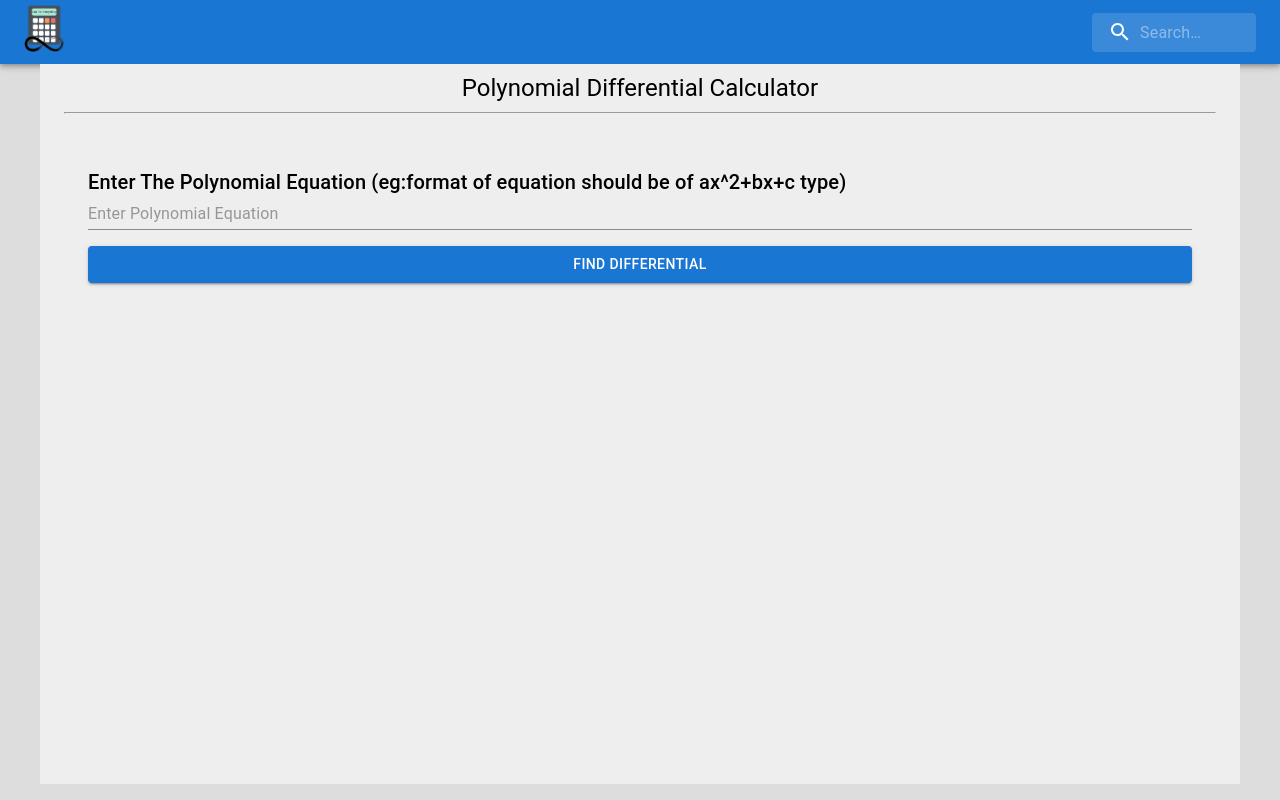
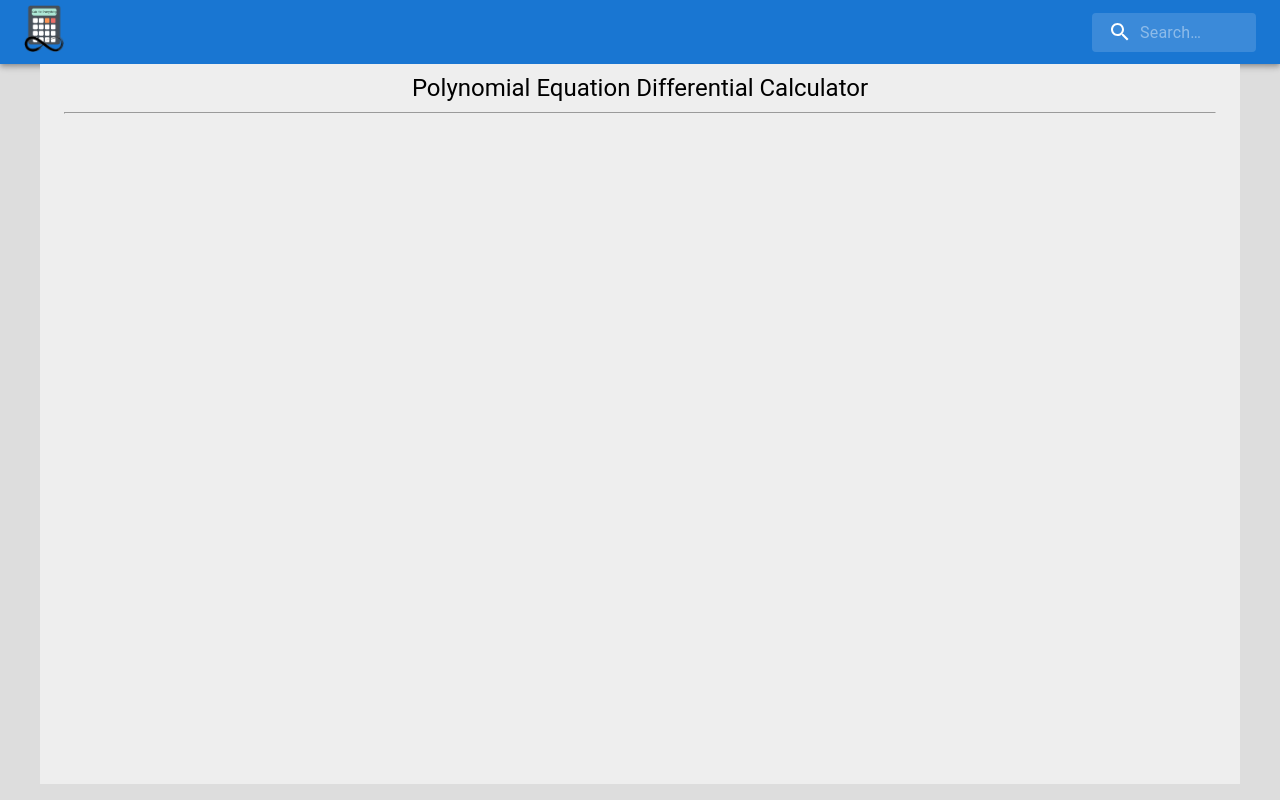
Before and after one commit to SarthakKeshari/calc_for_everything, a React (Create React App) app in the folder calculators/: page /polynomialeqdifferentialcalc in a window 1280 px wide. Built offline with nearby package versions, Linux system fonts and the light colour scheme.

Commit message:
added polynomial integral code

```diff
--- a/calculators/src/mathematical/polynomialEqDifferentialCalc/MainPolynomialEqDifferentialCalc.js
+++ b/calculators/src/mathematical/polynomialEqDifferentialCalc/MainPolynomialEqDifferentialCalc.js
@@ -1,123 +1,14 @@
-import React, { useEffect, useState } from "react";
-import { Container, Button, Input, Typography, Divider } from "@mui/material";
+import React from 'react';
+import { Container, Typography } from '@mui/material';
 
-function MainPolynomialEqDifferentialCalc() {
-  // our input equation
-  const [equation, setEquation] = useState("");
-  // our output equation
-  const [Intequation, setIntEquation] = useState("");
-
-  function FindIntegral() {
-    if (!equation) return;
-    const validPattern = /^[0-9x\+\^\s\-\*]+$/;
-    if (!validPattern.test(equation)) {
-      alert("wrong equation format");
-      return;
-    }
-    const equationWithoutSpaces = equation.replace(/\s+/g, "");
-    const cleanedEquation = equationWithoutSpaces.replace(
-      /([0-9]+)\*([0-9]+)/g,
-      (match, num1, num2) => {
-        return (parseInt(num1) * parseInt(num2)).toString();
-      }
-    );
-    const simplifiedEquation = cleanedEquation.replace(
-      (match, exp1, exp2) => {
-        return `x^${parseInt(exp1) + parseInt(exp2)}`;
-      }
-    );
-
-    const eqArr = cleanedEquation.split(/(\+|-)/);
-    for (let i = 0; i < eqArr.length - 2; i++) {
-      if (
-        (eqArr[i] === "+" && eqArr[i + 2] === "+") && eqArr[i+1]===""  ||
-        (eqArr[i] === "-" && eqArr[i + 2] === "-") && eqArr[i+1]==="" ||
-        (eqArr[i] === "-" && eqArr[i + 2] === "+") && eqArr[i+1]==="" ||
-        (eqArr[i] === "+" && eqArr[i + 2] === "-") && eqArr[i+1]===""
-      ) {
-        alert("wrong equation format");
-        return;
-      }
-    }
-    for (let i = 0; i < eqArr.length; i++) {
-      if (!eqArr[i]) continue;
-      if (eqArr[i].includes("x^")) {
-        let s = eqArr[i];
-        let idx = s.indexOf("^");
-        let pwr = Number(s.slice(idx + 1)) - 1;
-        let cst;
-        if (s[0] === "x") {
-          cst = 1.0 * (pwr+1);
-        } else cst = Number(s.slice(0, idx - 1)) * (pwr+1);
-        eqArr[i] = `${cst + "x^" + pwr}`;
-      } else if (eqArr[i][eqArr[i].length - 1] === "x") {
-        let s = eqArr[i];
-        let cst;
-        if (s[0] === "x") {
-          eqArr[i] = `1`;
-        } else {
-            let idx = s.indexOf("x");
-            cst = Number(s.slice(0,idx));
-            eqArr[i] = `${cst}`;
-        }
-      }
-      else if (Number(eqArr[i])) {
-        // let s = eqArr[i];
-        // eqArr[i] = `${s}x`;
-        delete eqArr[i]
-      }
-    }
-    let finalEq = eqArr.join("")
-    if(finalEq[finalEq.length-1]==="+"||finalEq[finalEq.length-1]==="-") finalEq = finalEq.slice(0,finalEq.length-1)
-    setIntEquation(finalEq);
-  }
-
-  return (
-    <Container
-      maxWidth="lg"
-      sx={{ bgcolor: "#eeeeee", minHeight: "90vh", paddingY: "10" }}
-    >
-      <Typography pt={1} variant="h5" sx={{ textAlign: "center" }}>
-        Polynomial Differential Calculator
-      </Typography>
-      <hr />
-      <br />
-      <Container sx={{ display: "flex", flexDirection: "column" }}>
-        <Typography pt={1} variant="h6" mt={2}>
-          Enter The Polynomial Equation (eg:format of equation should be of ax^2+bx+c type)
-        </Typography>
-        <Input
-          color="primary"
-          disabled={false}
-          placeholder="Enter Polynomial Equation"
-          size="lg"
-          variant="outlined"
-          type="text"
-          value={equation}
-          onChange={(e) => setEquation(e.target.value)}
-        />
-        <Button
-          variant="contained"
-          color="primary"
-          sx={{ marginTop: 2 }}
-          onClick={FindIntegral}
-        >
-          Find Differential
-        </Button>
-        {Intequation && (
-          <div className="output">
-            <div>
-              <h2>Integral is </h2>
-              <Typography pt={1} variant="h6" sx={{ marginTop: 2 }}>
-                {Intequation}
-                <hr />
-              </Typography>
-            </div>
-          </div>
-        )}
-      </Container>
-    </Container>
-  );
+function MainPolynomialEqDifferentialCalc(){
+    return(
+        <Container maxWidth="lg" sx={{ bgcolor: '#eeeeee', minHeight: '90vh', paddingY:"10" }}>
+            <Typography pt={1} variant='h5' sx = {{textAlign: "center"}}>Polynomial Equation Differential Calculator</Typography>
+            <hr/>
+            <br/>
+        </Container>
+    )
 }
 
 export default MainPolynomialEqDifferentialCalc;
```
